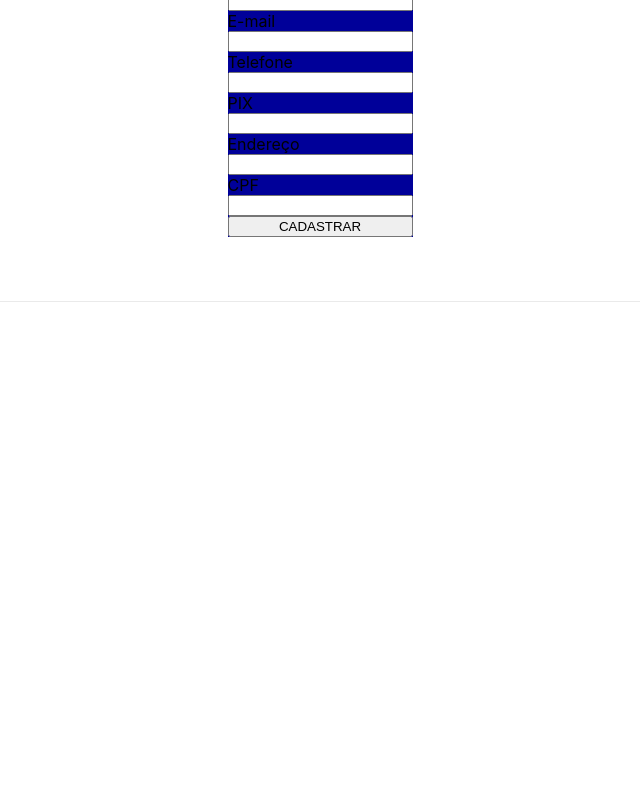
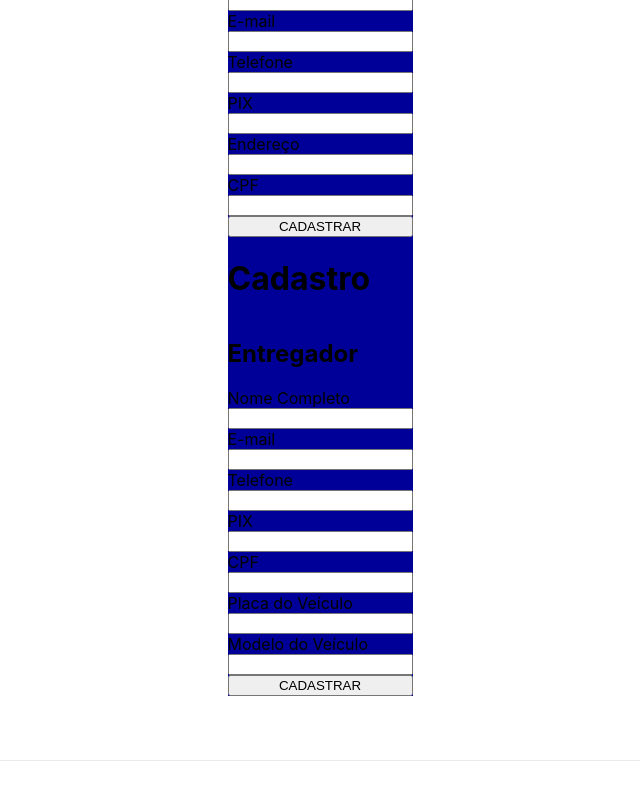
Before and after one commit to carlosrocha-dev/favelog, a Next.js app: page / in a window 1280 px wide. Shown: the part 518-1318 px from the top of the page, without its empty margins (320-960 px from the left). Before the commit the page ends 884 px from the top, so only its background shows below. Built offline with nearby package versions, Linux system fonts and the light colour scheme.

Commit message:
created createCourier component

```diff
--- a/pages/index.tsx
+++ b/pages/index.tsx
@@ -1,5 +1,6 @@
 import Head from 'next/head'
 import Image from 'next/image'
+import CreateCourier from '../src/components/createCourier'
 import CreateRetail from '../src/components/createRetail'
 import styles from '../styles/Home.module.css'
 
@@ -20,6 +21,7 @@ export default function Home() {
         Aplicativo para Integração entre os microempreendedores da favela e moto-taxis, para serviços de entrega e variados.
         </p>
         <CreateRetail/>
+        <CreateCourier/>
       </main>
 
       <footer className={styles.footer}>
--- /dev/null
+++ b/src/components/createCourier.tsx
@@ -0,0 +1,60 @@
+import { useState } from "react";
+import styles from "../../styles/Favelog.module.css"
+
+export default function CreateCourier() {
+
+    const [isFormVisible, setIsFormVisible] = useState(true)
+
+    const handleRetailSubmit = async (event:any) => {
+        event.preventDefault();
+        const data = {
+            name: event.target.name.value,
+            email: event.target.email.value,
+            tel: event.target.tel.value,
+            pix: event.target.tel.value,
+            cpf: event.target.cpf.value,
+            vehiclePlate: event.target.vehiclePlate.value,
+            vehicleModel: event.target.vehicleModel.value
+          }
+          const JSONdata = JSON.stringify(data)
+          const endpoint = '/api/createRetail'
+          const options = {
+            method: 'POST',
+            headers: {'Content-Type': 'application/json'},
+            body: JSONdata
+          }
+          const response = await fetch(endpoint, options)
+          const result = await response.json()
+          setIsFormVisible(false)
+          console.log(result)
+    }
+    return (
+        <div className={styles.content}>
+            {isFormVisible ? (
+                <form className={styles.queryForm} id="retailForm" onSubmit={handleRetailSubmit}>
+                    <h1>Cadastro</h1>
+                    <h2>Entregador</h2>
+                    <label htmlFor="name">Nome Completo</label>
+                    <input type="text" name="name" id="name" required/>
+                    <label htmlFor="email">E-mail</label>
+                    <input type="email" name="" id="email" required/>
+                    <label htmlFor="tel">Telefone</label>
+                    <input type="tel" name="tel" id="tel" required/>
+                    <label htmlFor="pix">PIX</label>
+                    <input type="text" name="pix" id="pix" required/>
+                    <label htmlFor="cpf">CPF</label>
+                    <input type="number" name="cpf" id="cpf" required/>
+                    <label htmlFor="vehiclePlate">Placa do Veículo</label>
+                    <input type="text" name="vehiclePlate" id="vehiclePlate" />
+                    <label htmlFor="vehicleModel">Modelo do Veículo</label>
+                    <input type="text" name="vehicleModel" id="vehicleModel" />
+                    <button type="submit">CADASTRAR</button>
+                </form>
+            ) : (
+                <div>
+                    <h1>CADASTRADO COM SUCESSO!</h1>
+                </div>
+            )}
+        </div>
+    )
+}
```
